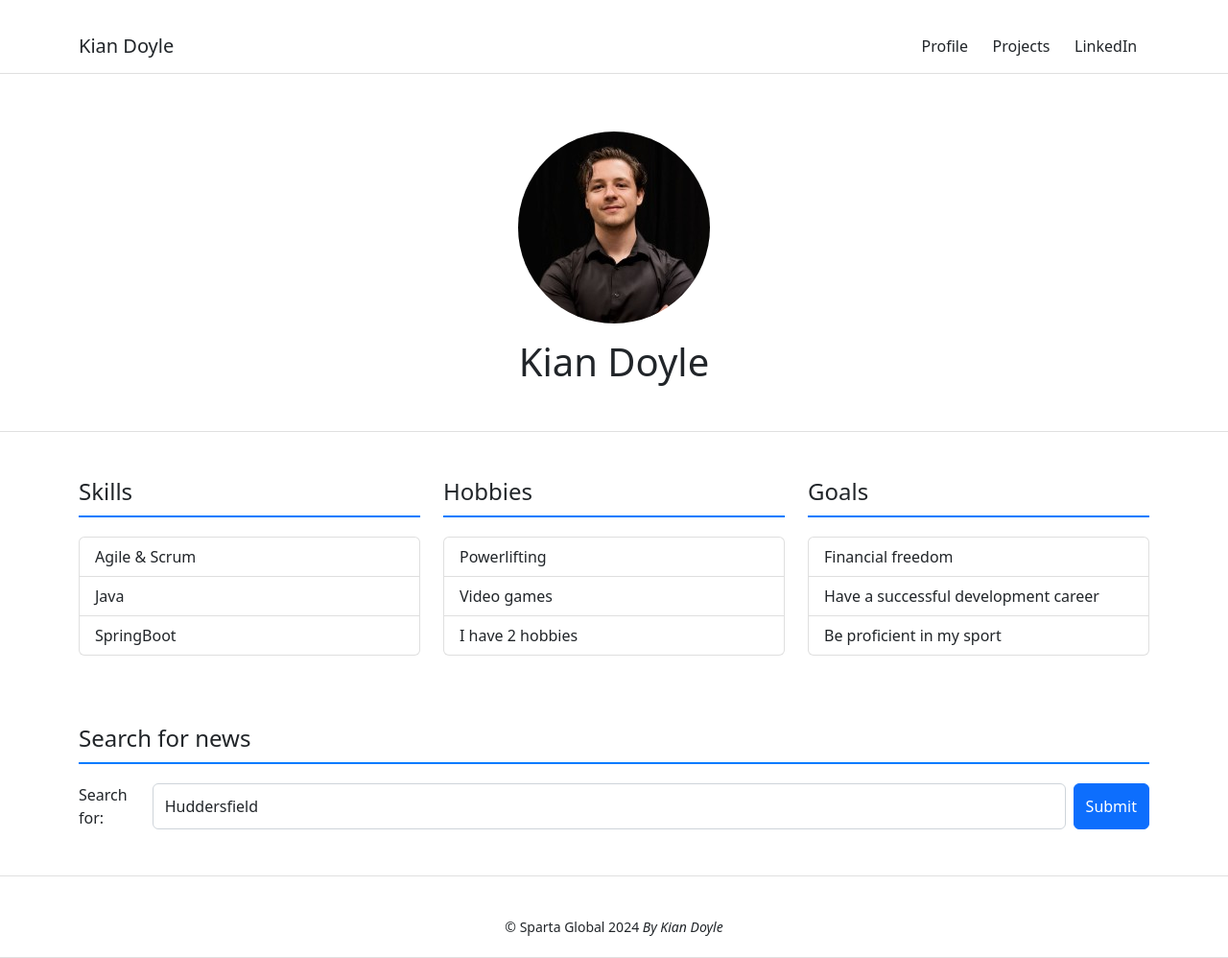
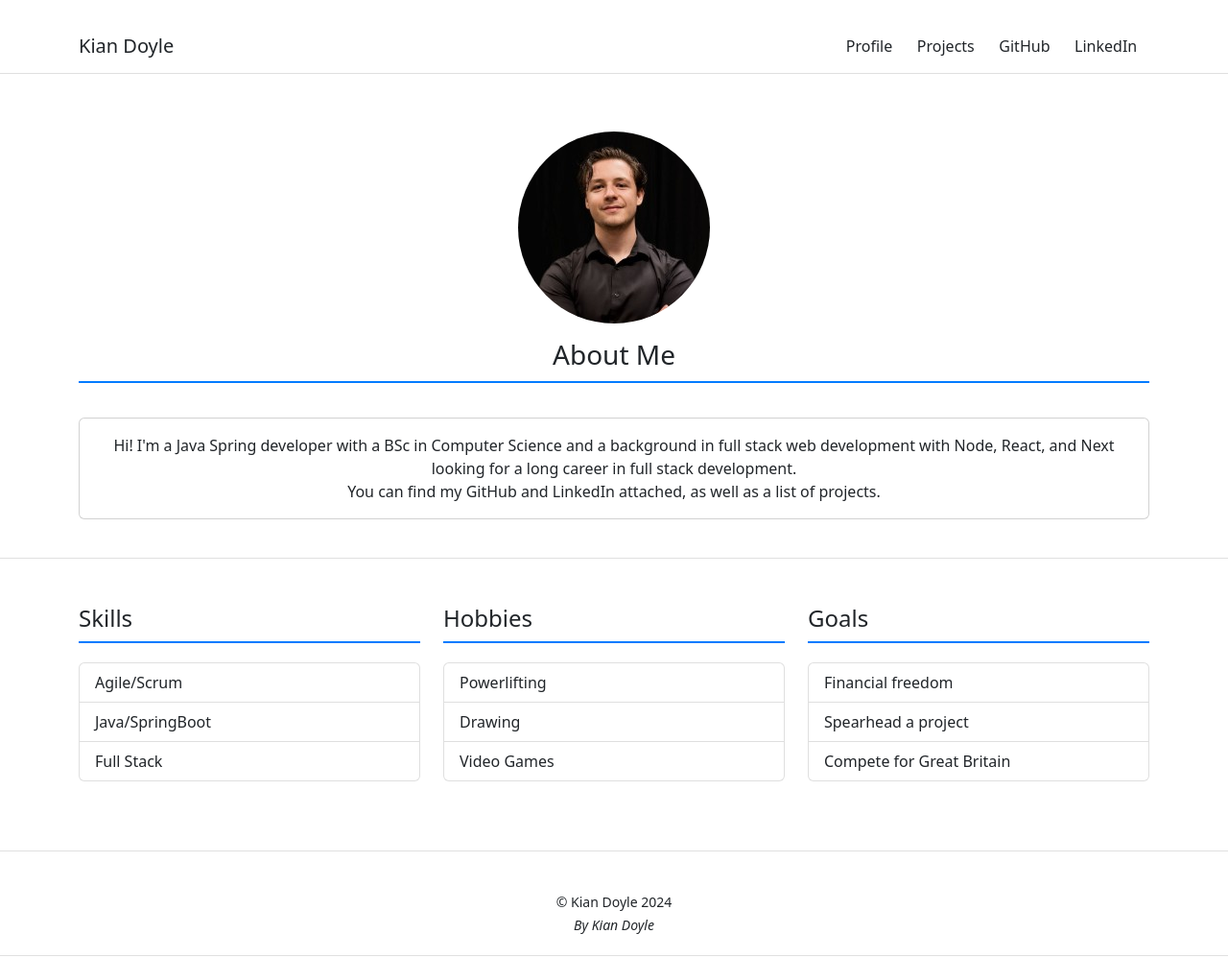
Before and after one commit to KianDoyleSparta/Profile, a plain HTML site: page index.html in a window 1280 px wide. Shown: the whole page at 96% size. Drawn offline with nearby package versions, Linux system fonts and the light colour scheme.

Commit message:
Added an about me and an extra link to GitHub

```diff
--- a/index.html
+++ b/index.html
@@ -18,6 +18,7 @@
             <div class="d-flex">
                 <a class="nav-link" href="index.html">Profile</a>
                 <a class="nav-link" href="projects.html">Projects</a>
+                <a class="nav-link" href="https://github.com/KianDoyleSparta" target="_blank">GitHub</a>
                 <a class="nav-link" href="https://www.linkedin.com/in/kianjdoyle" target="_blank">LinkedIn</a>
             </div>
         </div>
@@ -25,8 +26,17 @@
 
     <header>
         <div class="container">
-            <img src="Images/image.png" class="img-fluid rounded-circle mb-3" alt="Profile Image">
-            <h1>Kian Doyle</h1>
+            <div class="d-flex flex-column mb-3">
+                <section>
+                    <img src="Images/image.png" class="img-fluid rounded-circle mb-3" alt="Profile Image" width="200px">
+                </section>
+                <h3 class="section-title">About Me</h3>
+            </div>
+            <section class="card">
+                <div class="card-body">
+                    Hi! I'm a Java Spring developer with a BSc in Computer Science and a background in full stack web development with Node, React, and Next looking for a long career in full stack development. <br> You can find my GitHub and LinkedIn attached, as well as a list of projects.
+                </div>
+            </section>
         </div>
     </header>
 
@@ -35,9 +45,9 @@
             <section class="col-md-4 mb-4">
                 <h4 class="section-title">Skills</h4>
                 <ul class="list-group">
-                    <li class="list-group-item">Agile & Scrum</li>
-                    <li class="list-group-item">Java</li>
-                    <li class="list-group-item">SpringBoot</li>
+                    <li class="list-group-item">Agile/Scrum</li>
+                    <li class="list-group-item">Java/SpringBoot</li>
+                    <li class="list-group-item">Full Stack</li>
                 </ul>
             </section>
 
@@ -45,8 +55,8 @@
                 <h4 class="section-title">Hobbies</h4>
                 <ul class="list-group">
                     <li class="list-group-item">Powerlifting</li>
-                    <li class="list-group-item">Video games</li>
-                    <li class="list-group-item">I have 2 hobbies</li>
+                    <li class="list-group-item">Drawing</li>
+                    <li class="list-group-item">Video Games</li>
                 </ul>
             </section>
 
@@ -54,26 +64,18 @@
                 <h4 class="section-title">Goals</h4>
                 <ul class="list-group">
                     <li class="list-group-item">Financial freedom</li>
-                    <li class="list-group-item">Have a successful development career</li>
-                    <li class="list-group-item">Be proficient in my sport</li>
+                    <li class="list-group-item">Spearhead a project</li>
+                    <li class="list-group-item">Compete for Great Britain</li>
                 </ul>
             </section>
         </div>
 
-        <section class="my-5">
-            <h4 class="section-title">Search for news</h4>
-            <form id="myForm" action="https://www.bbc.co.uk/search" target="_blank" class="d-flex flex-column flex-md-row">
-                <label for="search" class="me-2 mb-2 mb-md-0">Search for:</label>
-                <input id="search" name="q" type="text" class="form-control me-2 mb-2 mb-md-0" value="Huddersfield">
-                <button type="submit" class="btn btn-primary">Submit</button>
-            </form>
-        </section>
     </div>
 
     <footer class="footer text-center">
         <div class="container">
             <small>
-                &copy; Sparta Global 2024 <cite>By Kian Doyle</cite>
+                &copy; Kian Doyle 2024 <br> <cite>By Kian Doyle</cite>
             </small>
         </div>
     </footer>
```
Also changed, not shown: projects.html (+1 -1 lines).
